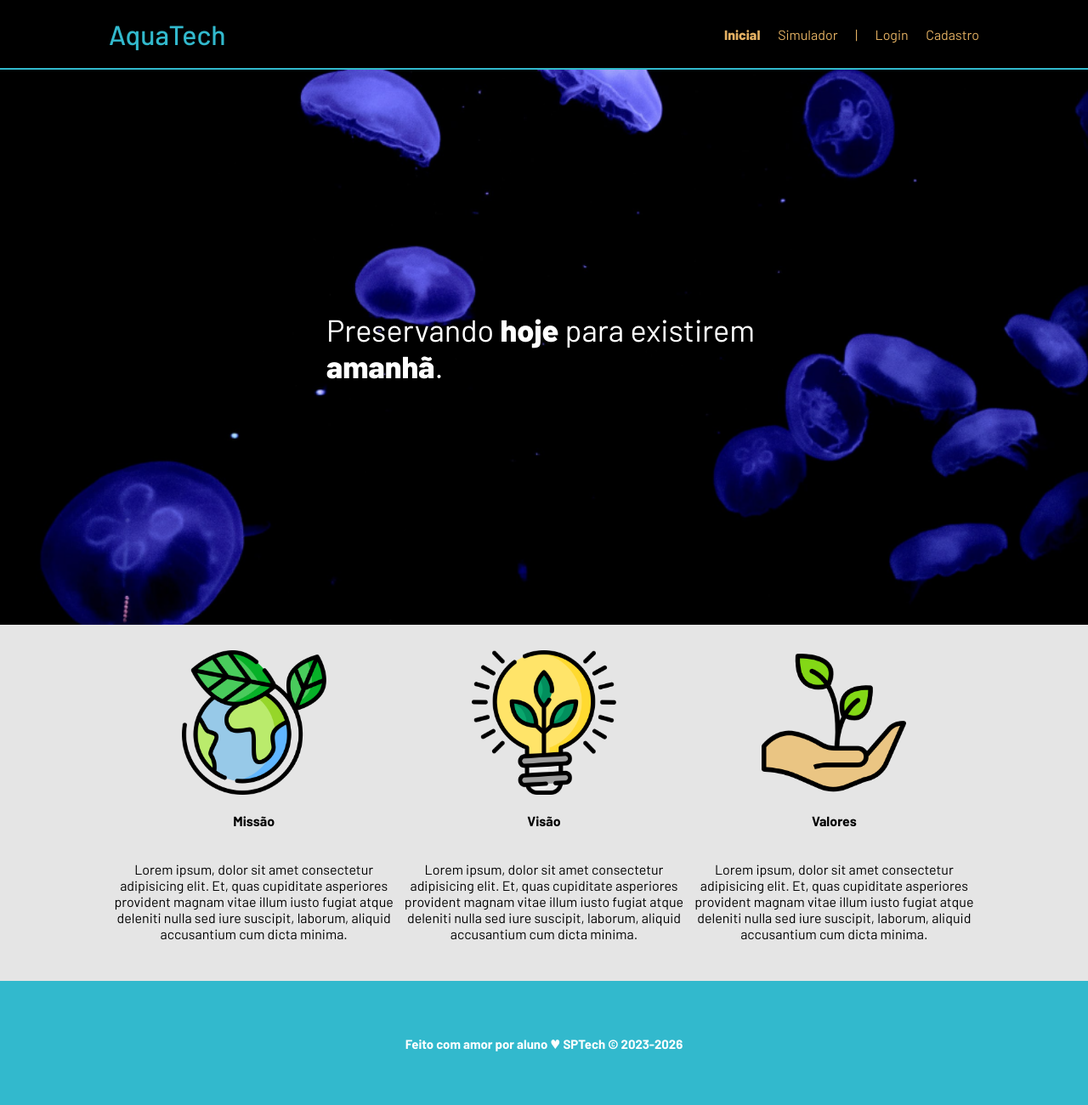
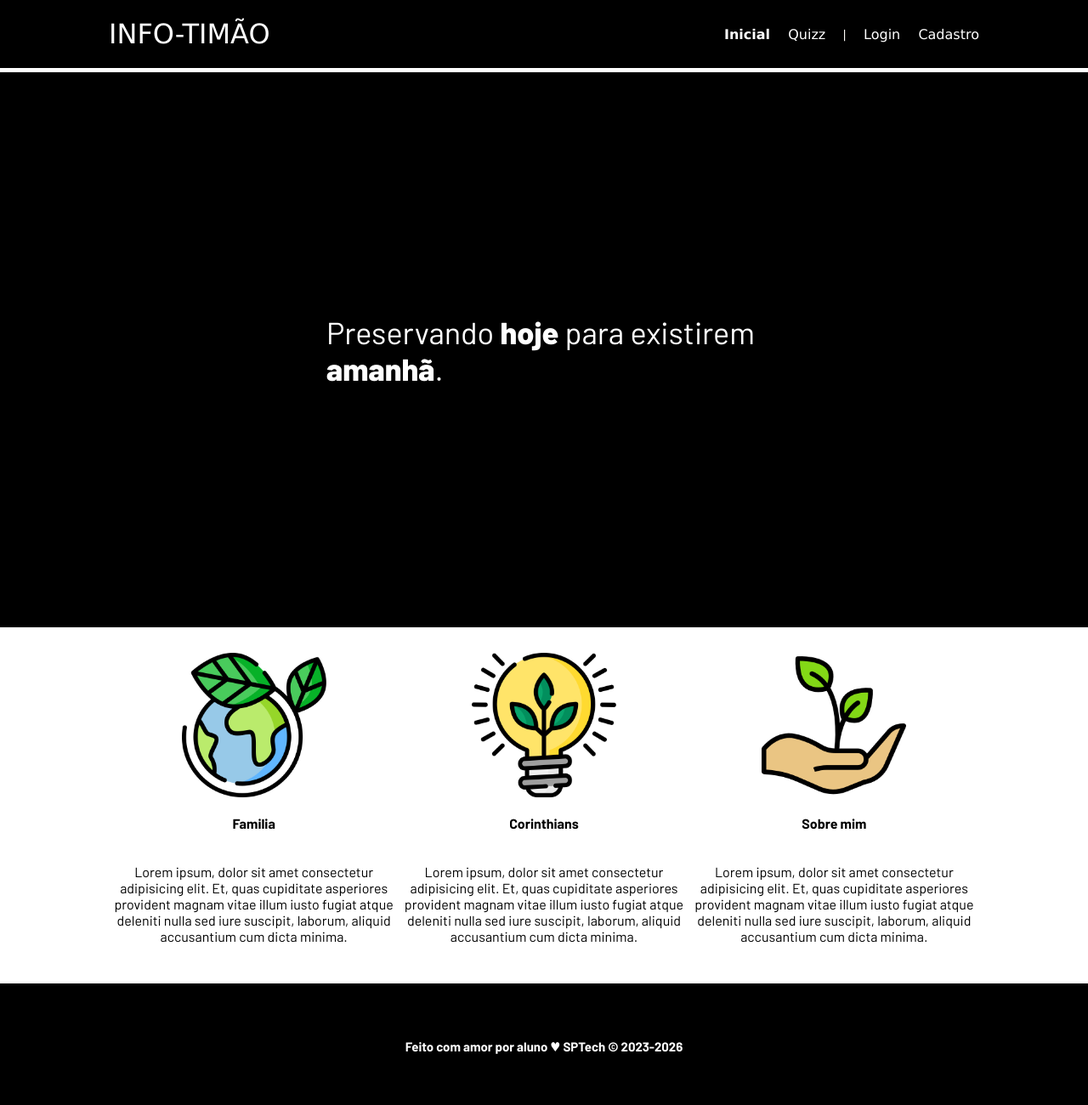
Before and after one commit to OtavioVMLemos/info-timao, a website: page web-data-viz/public/index.html in a window 1280 px wide. Shown: the top 1300 px of the page at 85% size. Drawn offline with Linux system fonts and the light colour scheme.

Commit message:
feat: Atualizando as cores da home

```diff
--- a/web-data-viz/public/css/estilo.css
+++ b/web-data-viz/public/css/estilo.css
@@ -23,7 +23,7 @@
 
 .header {
   height: var(--tamanho-header);
-  border-bottom: 2px solid #32b9cd;
+  border-bottom: 5px solid #ffffff;
 }
 
 .header .container {
@@ -34,7 +34,8 @@
 
 .header a {
   text-decoration: none;
-  color: #e3b062;
+  color: #ffffff;
+  font-family: Verdana, Geneva, Tahoma, sans-serif;
 }
 
 .agora {
@@ -47,13 +48,14 @@
   align-items: center;
   justify-content: space-between;
   list-style: none;
-  color: #e3b062;
+  color: #fffdfa;
 }
 
 .titulo {
-  color: #32b9cd;
+  color: #ffffff;
   width: fit-content;
   font-weight: 500;
+  font-family: Verdana, Geneva, Tahoma, sans-serif;
 }
 
 .header h1 {
@@ -64,9 +66,9 @@
 
 .banner {
   height: var(--tamanho-banner);
+  background-color: #000000;
+  background-size: cover;
   color: white;
-  background-image: url('../assets/imgs/bg-jelly-fish-para-home.png');
-  background-size: cover;
 }
 
 .banner .container {
@@ -89,7 +91,7 @@
 /* MISSÃO VISÃO VALORES */
 
 .social {
-  background-color: #e5e5e5;
+  background-color: #ffffff;
   display: flex;
 }
 
@@ -121,7 +123,7 @@
 /* FOOTER */
 
 .footer {
-  background-color: #32b9cd;
+  background-color: #000000;
   height: 150px;
   color: #fff;
   display: flex;
--- a/web-data-viz/public/index.html
+++ b/web-data-viz/public/index.html
@@ -18,13 +18,13 @@
 <body>
     <div class="header">
       <div class="container">
-        <h1 class="titulo">AquaTech</h1>
+       <h1 class="titulo">INFO-TIMÃO</h1>
         <ul class="navbar">
           <li class="agora">
             <a href="#">Inicial</a>
           </li>
           <li>
-            <a href="simulador.html">Simulador</a>
+            <a href="simulador.html">Quizz</a>
           </li>
           <li>|</li>
           <li>
@@ -42,27 +42,26 @@
         <p>Preservando <span>hoje</span> para existirem <span>amanhã</span>.</p>
       </div>
     </div>
-
     <div class="social">
       <div class="container">
         <div class="boxes">
           <div class="box">
             <img src="assets/imgs/planet-earth_color.png">
-            <h4>Missão</h4>
+            <h4>Familia</h4>
             <p>Lorem ipsum, dolor sit amet consectetur adipisicing elit. Et, quas cupiditate asperiores provident magnam
               vitae illum iusto fugiat atque deleniti nulla sed iure suscipit, laborum, aliquid accusantium cum dicta
               minima.</p>
           </div>
           <div class="box">
             <img src="assets/imgs/lightbulb_color.png">
-            <h4>Visão</h4>
+            <h4>Corinthians</h4>
             <p>Lorem ipsum, dolor sit amet consectetur adipisicing elit. Et, quas cupiditate asperiores provident magnam
               vitae illum iusto fugiat atque deleniti nulla sed iure suscipit, laborum, aliquid accusantium cum dicta
               minima.</p>
           </div>
           <div class="box">
             <img src="assets/imgs/growth_color.png">
-            <h4>Valores</h4>
+            <h4>Sobre mim</h4>
             <p>Lorem ipsum, dolor sit amet consectetur adipisicing elit. Et, quas cupiditate asperiores provident magnam
               vitae illum iusto fugiat atque deleniti nulla sed iure suscipit, laborum, aliquid accusantium cum dicta
               minima.</p>
```
Also changed, not shown: web-data-viz/public/assets/imgs/corinthiansFundo.png (added), 2 other files.
